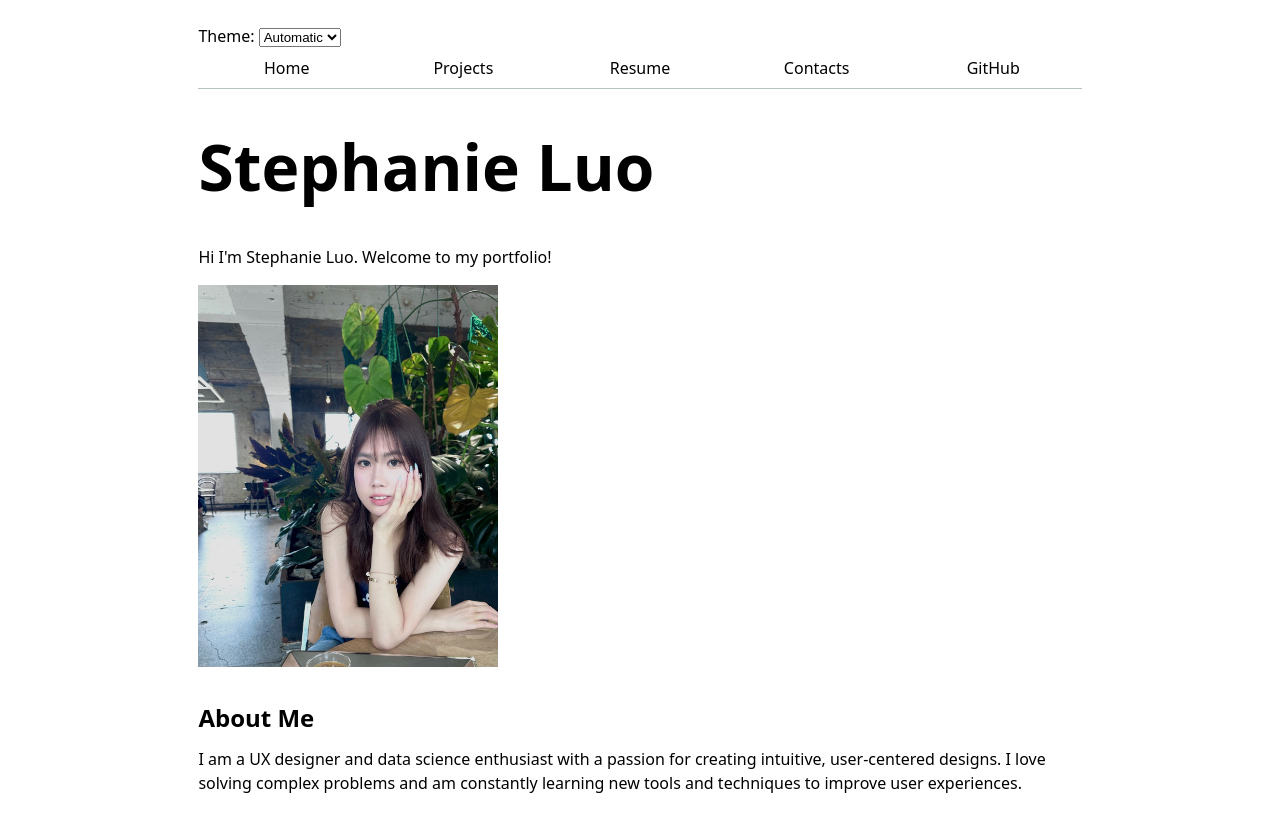
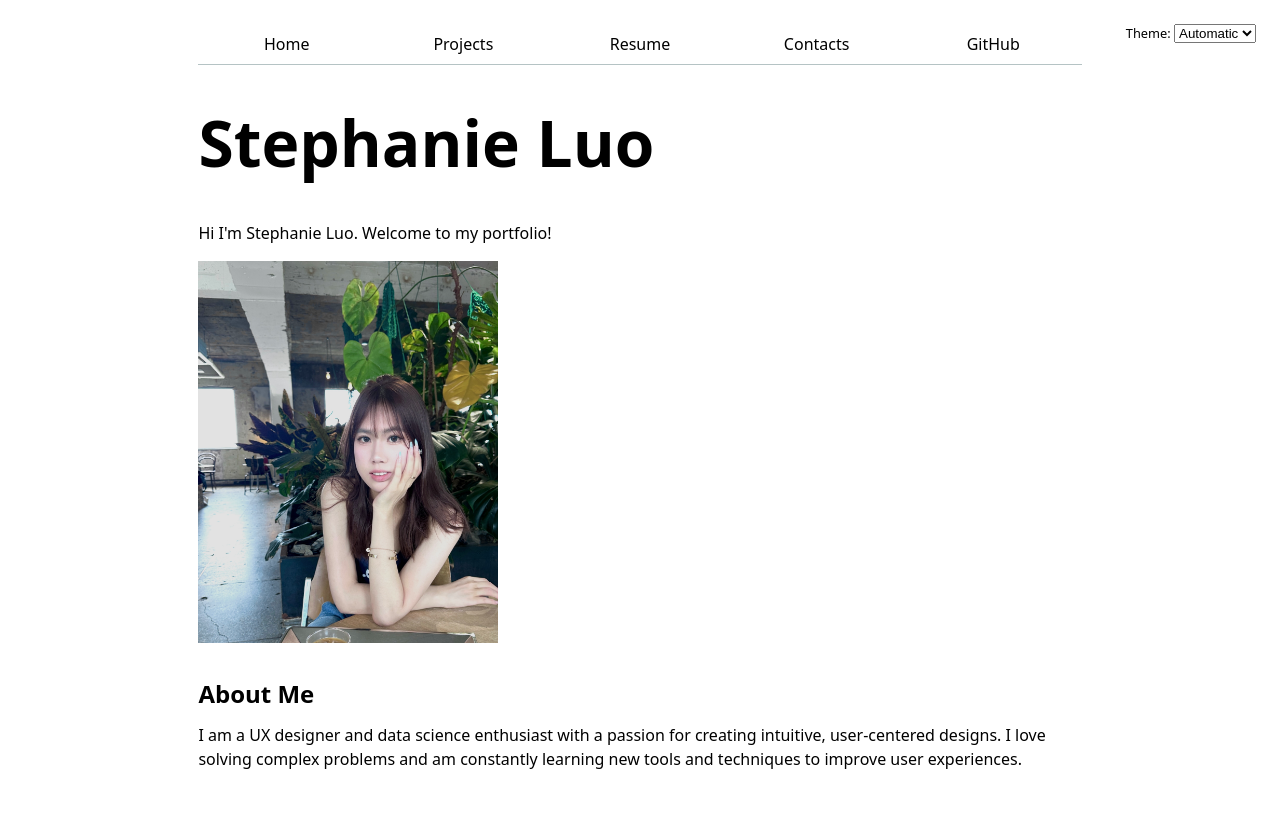
Before and after one commit to stephluooo/portfolio, a plain HTML site: page index.html in a window 1280 px wide. After the commit the page ends 811 px from the top, so only its background shows below. Drawn offline with Linux system fonts and the light colour scheme.

Commit message:
Update style.css

```diff
--- a/style.css
+++ b/style.css
@@ -104,3 +104,12 @@ h1, h2, h3, h4, h5, h6{
   line-height: 1.1;
   text-wrap: balance;
 }
+
+.color-scheme{
+  position: absolute;
+  top: 1rem;
+  right: 1rem;
+  font-size: 80%;
+  font-family: inherit;
+  padding: 0.5rem;
+}
```
